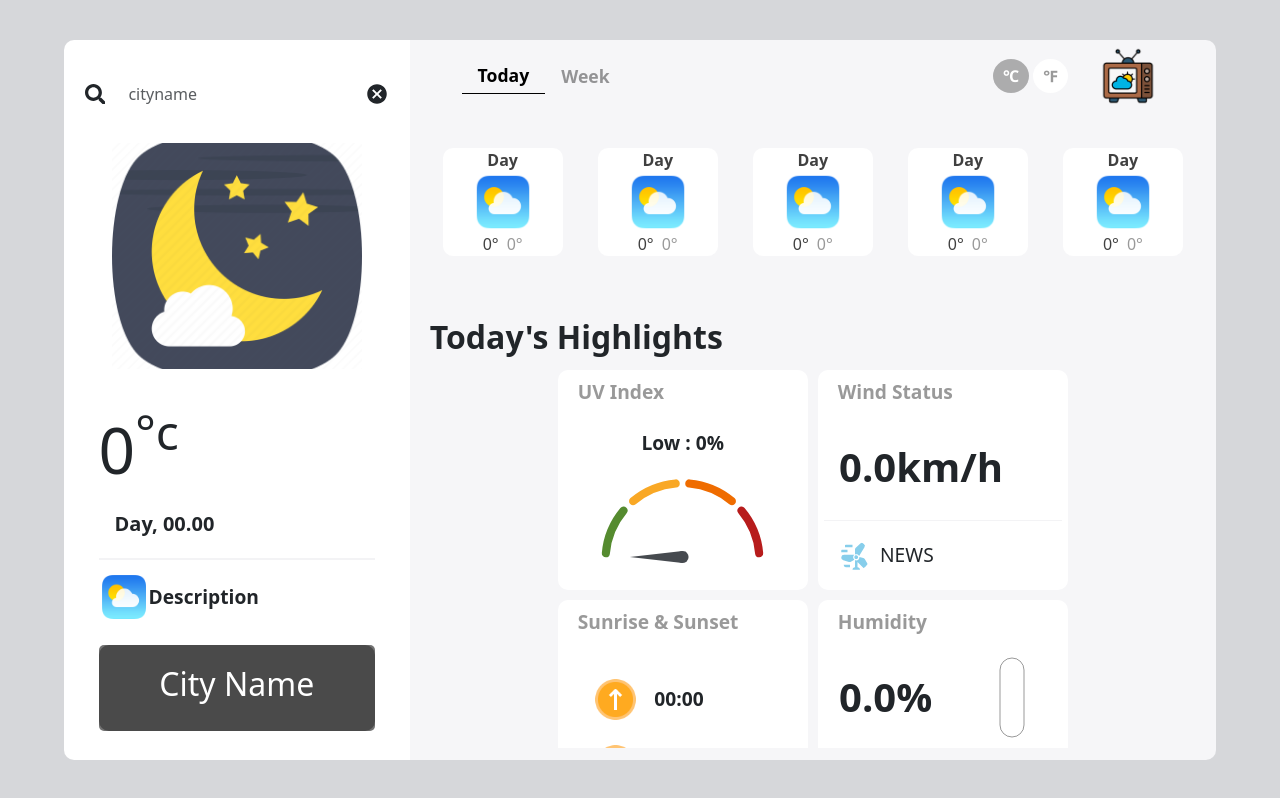
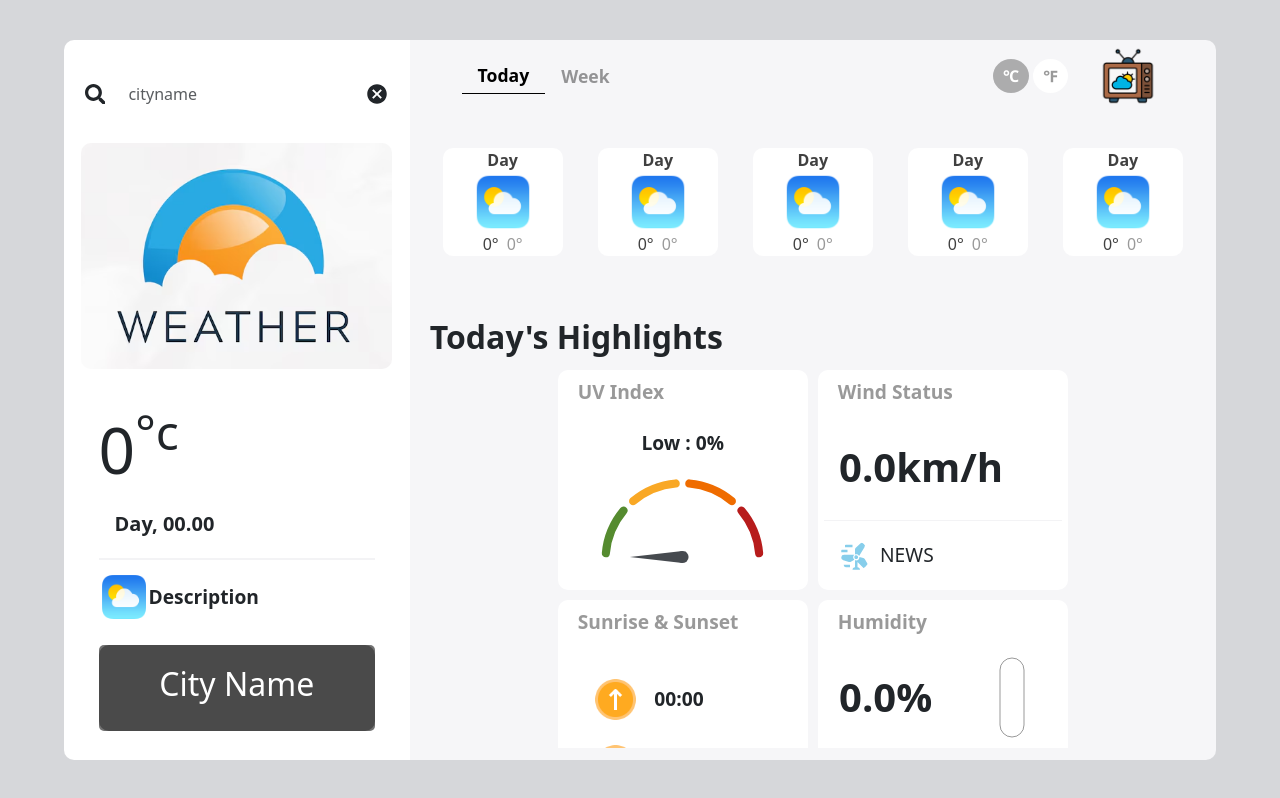
Before and after one commit to G-Sabareesh/WeatherApp, a React (Create React App) app: page / in a window 1280 px wide. Built offline with nearby package versions, Linux system fonts and the light colour scheme; grey boxes are pictures that could not be loaded.

Commit message:
Add logo Image

```diff
--- a/src/Components/LeftSide/WeatherImage.js
+++ b/src/Components/LeftSide/WeatherImage.js
@@ -22,7 +22,9 @@ const WeatherImage = () => {
         <div className="img-fluid">
           <img
             src={
-              resultData.now === "day"
+              !resultData.now
+                ? "asset/images/logo.png"
+                : resultData.now === "day"
                 ? "asset/images/defaultWeather.png"
                 : "asset/images/Moon.png"
             }
```
Also changed, not shown: public/asset/images/logo.png (added).
